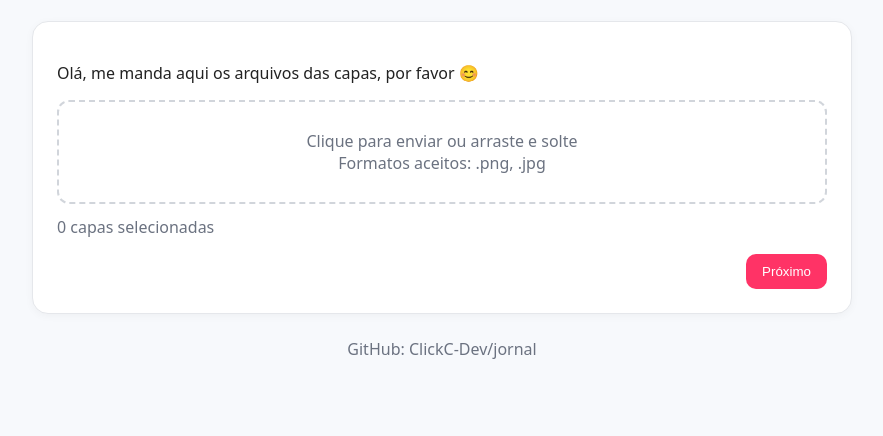
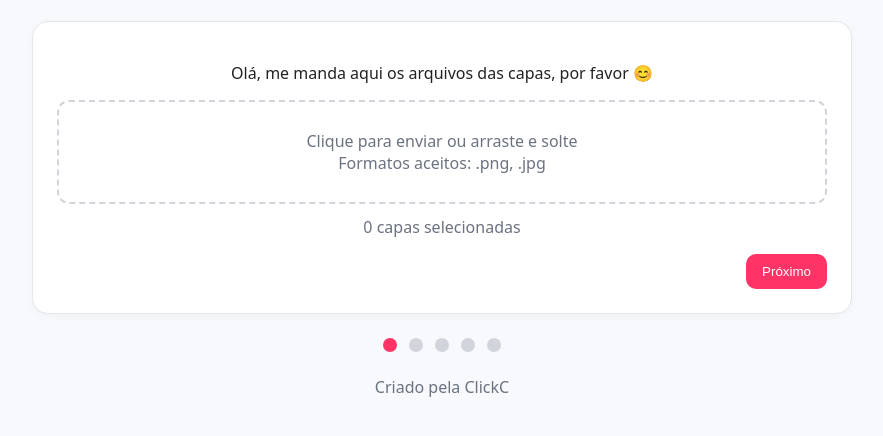
Before and after one commit to ClickC-Dev/jornal, a website: page public/index.html in a window 1280 px wide. Shown: the part 86-522 px from the top of the page, without its empty margins (198-1081 px from the left). Drawn offline with Linux system fonts and the light colour scheme.

Commit message:
afinacao

```diff
--- a/public/app.js
+++ b/public/app.js
@@ -5,6 +5,10 @@ let backsFiles = []
 
 function showStep(n) {
   steps.forEach((el, i) => { el.hidden = i !== (n - 1) })
+  const dots = Array.from(document.querySelectorAll('#step-dots .dot'))
+  dots.forEach((d, i) => {
+    if (i === (n - 1)) d.classList.add('active'); else d.classList.remove('active')
+  })
 }
 
 const coversInput = document.getElementById('covers')
--- a/public/index.html
+++ b/public/index.html
@@ -78,9 +78,14 @@
           </div>
         </div>
       </div>
-      <footer class="footer">
-        <a href="https://github.com/ClickC-Dev/jornal" target="_blank" rel="noopener">GitHub: ClickC-Dev/jornal</a>
-      </footer>
+      <div id="step-dots" class="dots">
+        <span class="dot"></span>
+        <span class="dot"></span>
+        <span class="dot"></span>
+        <span class="dot"></span>
+        <span class="dot"></span>
+      </div>
+      <footer class="footer">Criado pela ClickC</footer>
     </div>
     <script>window.API_BASE = ''</script>
     <script src="/app.js"></script>
--- a/public/styles.css
+++ b/public/styles.css
@@ -11,9 +11,10 @@ body { margin: 0; font-family: ui-sans-serif, system-ui, -apple-system, Segoe UI
 .container { max-width: 860px; margin: 40px auto; padding: 0 20px; }
 h1 { text-align: center; margin-bottom: 24px; }
 .card { background: var(--card); border: 1px solid var(--border); border-radius: 16px; padding: 24px; box-shadow: 0 2px 8px rgba(0,0,0,0.04); }
+.card p { text-align: center; }
 .dropzone { display: block; border: 2px dashed #d1d5db; border-radius: 12px; padding: 28px; text-align: center; color: var(--muted); cursor: pointer; }
 .dropzone input { display: none; }
-.counter { margin-top: 12px; color: var(--muted); }
+.counter { margin-top: 12px; color: var(--muted); text-align: center; }
 .primary { background: var(--primary); color: white; border: none; border-radius: 10px; padding: 10px 16px; cursor: pointer; }
 .primary[disabled] { opacity: .5; cursor: not-allowed; }
 .ghost { background: transparent; color: var(--primary); border: 1px solid var(--primary); border-radius: 10px; padding: 10px 16px; cursor: pointer; }
@@ -25,3 +26,6 @@ h1 { text-align: center; margin-bottom: 24px; }
 .footer { margin-top: 24px; text-align: center; color: var(--muted); }
 .footer a { color: var(--muted); text-decoration: none; }
 .footer a:hover { text-decoration: underline; }
+.dots { margin-top: 12px; display: flex; justify-content: center; gap: 12px; }
+.dot { width: 14px; height: 14px; border-radius: 50%; background: #d1d5db; }
+.dot.active { background: var(--primary); }
```
Also changed, not shown: server/index.js (+3 -5 lines).
